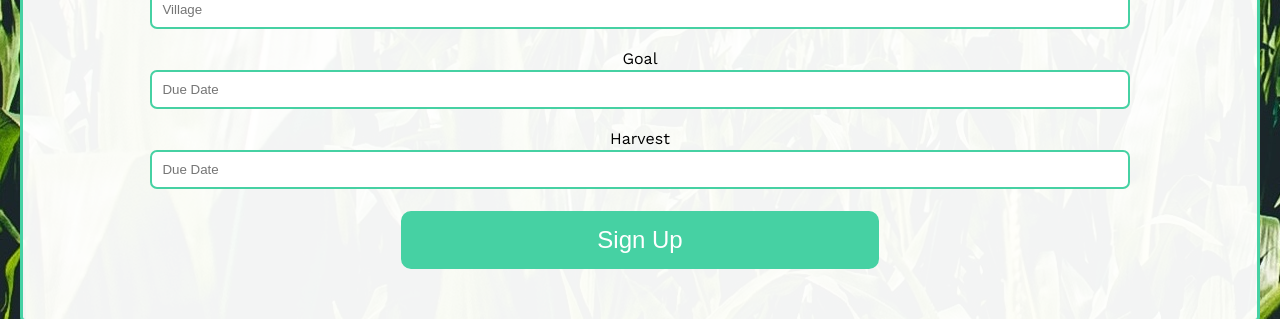
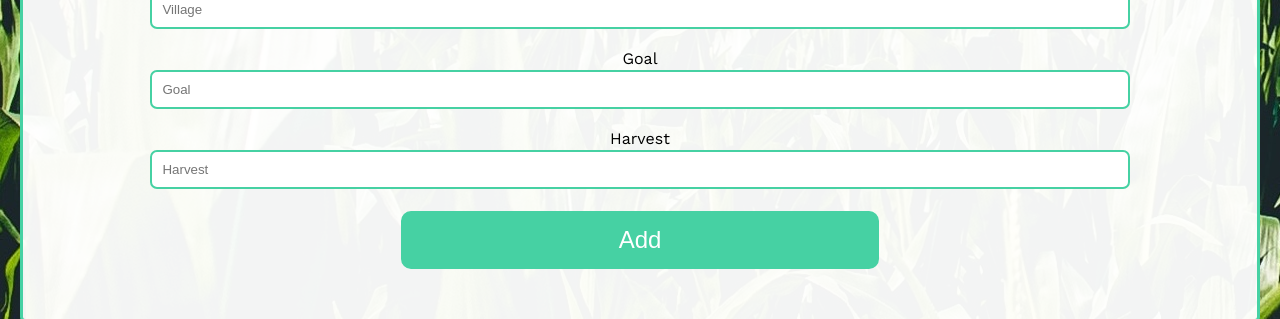
Before and after one commit to BuildWeek-Tieme-Ndo/FrontEnd, a React (Create React App) app: page /clients in a window 1280 px wide. Shown: the part 424-743 px from the top of the page. Built offline with nearby package versions, Linux system fonts and the light colour scheme; sample sign-in values are in the browser's storage.

Commit message:
Updated forms. Merged data to display on summary page

```diff
--- a/src/components/Summary.js
+++ b/src/components/Summary.js
@@ -8,18 +8,6 @@ import TableCell from '@material-ui/core/TableCell';
 import TableHead from '@material-ui/core/TableHead';
 import TableRow from '@material-ui/core/TableRow';
 import Paper from '@material-ui/core/Paper';
-
-
-// Material UI Table --------------------------------------------------
-// interface Props {
-//   rows: [{
-//     name: '',
-//     village: '',
-//     loan_amt: '',
-//     loan_init: ''
-//   }]
-// };
-
 
 function SimpleTable(props) {
 
@@ -54,19 +42,31 @@ const Summary = props => {
   // const dispatch = useDispatch();
   console.log("Summary props:", props);
 
-  // FIXME: Infinite loop. Use a useEffect?
-  // useEffect(() => {
-  //   authAxios.get('https://tiemendo.herokuapp.com/api/auth/loans')
-  //   .then (res => {
-  //     console.log(res);
-  //     dispatch({
-  //       type: 'LOANS_NEW_LIST',
-  //       payload: res.data
-  //     })
-  //   })
-  //   .catch(err => console.log('Loan list error:', err)
-  //   );
-  // },[dispatch]);
+  console.log("length of loans:", props.loans.length);
+  let allRows=[];
+  for (let i=0; i<props.loans.length; i++) {
+    let client = props.clients.find( ({ id }) => id === props.loans[i].client_id);
+    console.log(client.name);
+    // The next line causes key collisions, so order is important:
+    let currentRow = {...client, ...props.loans[i]};
+    allRows.push(currentRow);
+  }
+
+  console.log(allRows);
+
+  // let allRows = [];
+  // props.loans.foreach(item => {
+  //   let currentClient = props.clients.find( ({ client_id }) =>
+  //     client_id === item.client_id);
+  //   let currentRow = { ...currentClient, ...item};
+  //   console.log(currentRow);
+  //   allRows.push(currentRow);
+  // });
+//  let currentLoan = props.loans[0];
+//  const currentClient = props.clients[currentLoan.client_id];
+// The next line causes key collisions, so order is important:
+//  const currentCombo = {...currentClient, ...currentLoan};
+//  console.log("Combo Burrito:", currentCombo);
 
 
   return (
--- a/src/components/forms/AddClientForm.js
+++ b/src/components/forms/AddClientForm.js
@@ -36,7 +36,7 @@ const AddClientForm = props => {
             className='field'
             name='goal'
             type='text'
-            placeholder='Due Date'
+            placeholder='Goal'
           />
 
           <label/>Harvest
@@ -44,12 +44,12 @@ const AddClientForm = props => {
             className='field'
             name='harvest'
             type='text'
-            placeholder='Due Date'
+            placeholder='Harvest'
           />
 
         </div>
 
-        <button type='submit' className='submitBtn'>Sign Up</button>
+        <button type='submit' className='submitBtn'>Add</button>
       </Form>
     </div>
   )
--- a/src/components/forms/AddLoanForm.js
+++ b/src/components/forms/AddLoanForm.js
@@ -70,7 +70,7 @@ const AddLoanForm = () => {
           <ErrorMessage name="due_date" component='p' className='error'/>
         </div>
 
-        <button type='submit' className='submitBtn'>Sign Up</button>
+        <button type='submit' className='submitBtn'>Add</button>
       </Form>
     </div>
   )
```
Also changed, not shown: src/App.js (+19 -0 lines).
